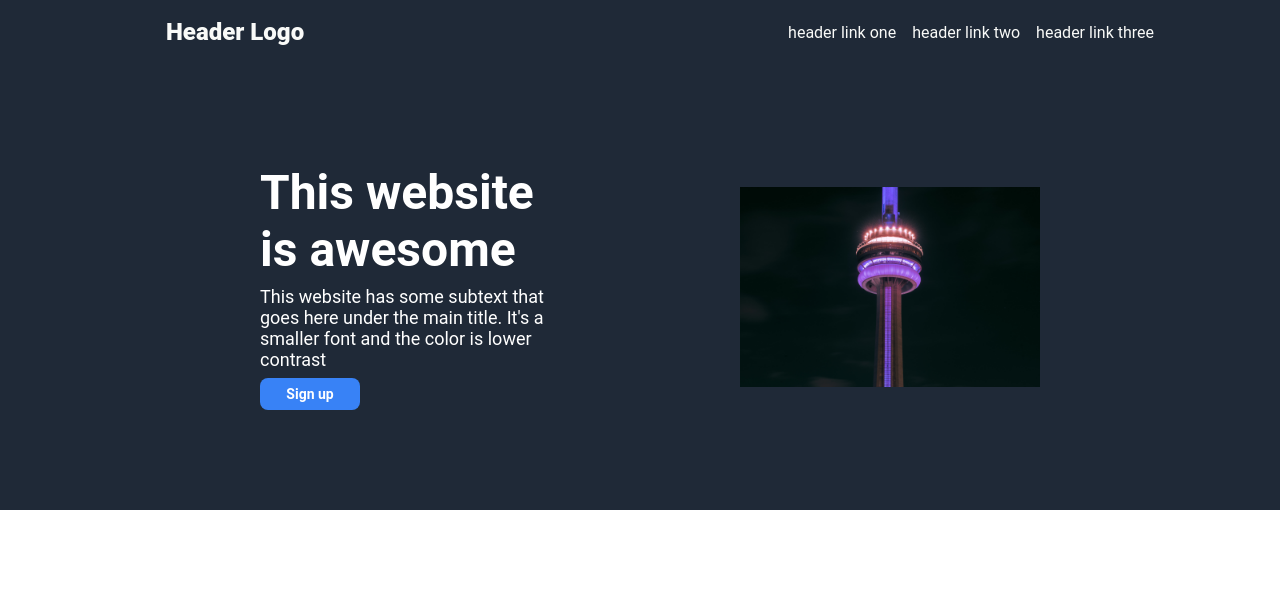
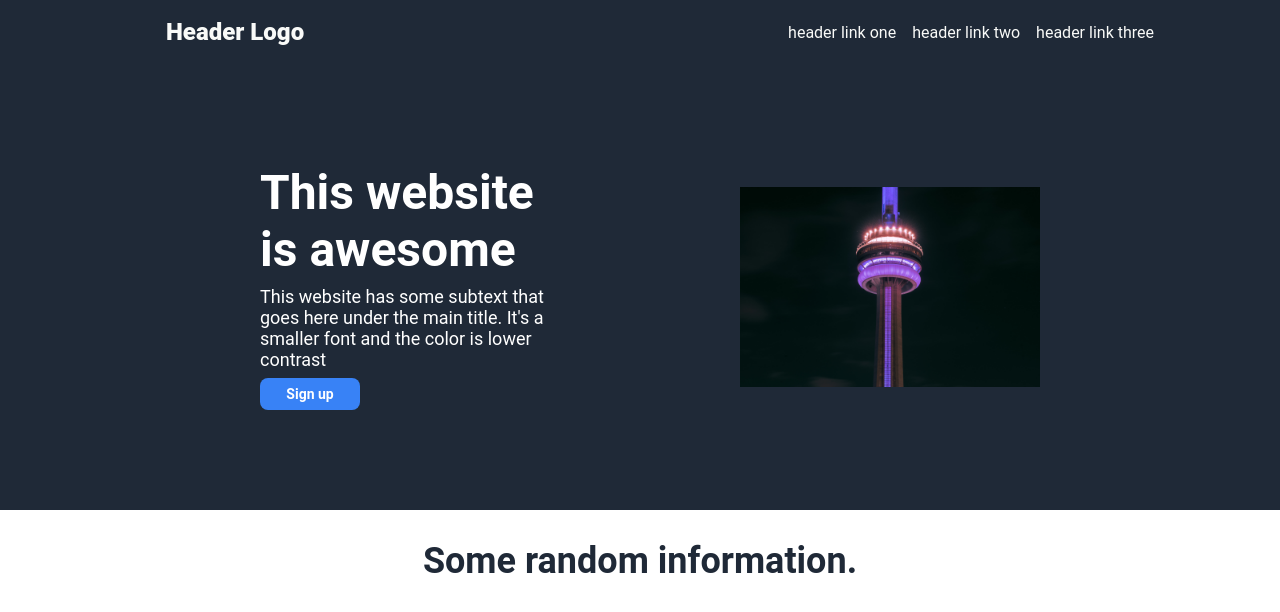
Before and after one commit to devosm/odin-landing-page, a plain HTML site: page index.html in a window 1280 px wide. Drawn offline with Linux system fonts and the light colour scheme.

Commit message:
Added cards title

```diff
--- a/index.html
+++ b/index.html
@@ -29,5 +29,9 @@
             <img class="img-main" src="./media/main.jpg">
         </div>
     </div>
+
+    <div class="cards-title">
+        Some random information.
+    </div>
 </body>
 </html>
--- a/style.css
+++ b/style.css
@@ -95,3 +95,13 @@ p {
 .img-main {
     width: 300px;
 }
+
+.cards-title {
+    font-size: 36px;
+    font-weight: bolder;
+    color: #1F2937;
+    display: flex;
+    justify-content: center;
+    align-items: center;
+    margin: 30px;
+}
```
